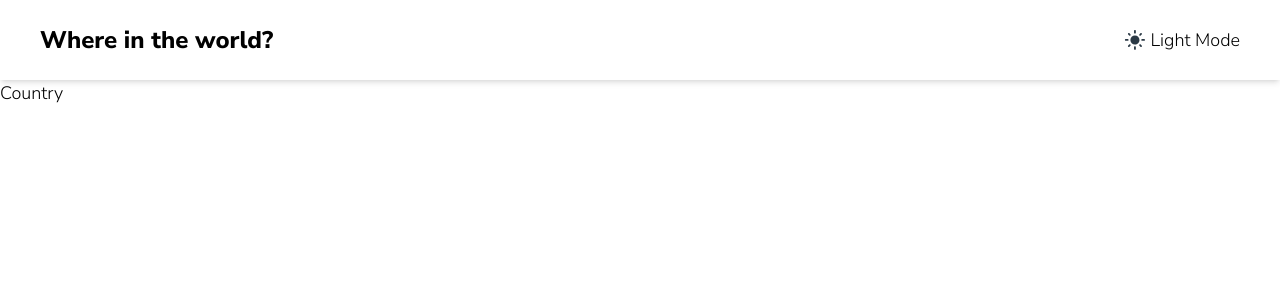
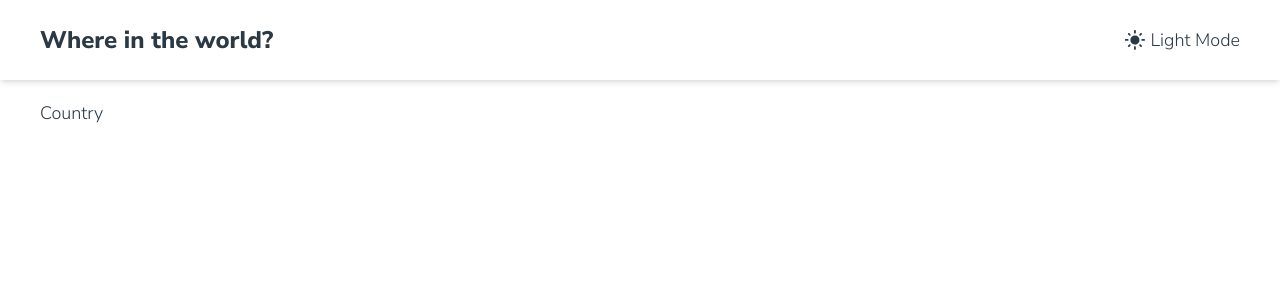
Before and after one commit to Daniel-Ezekiel/Countries-Wiki, a React (Vite) app: page /1 in a window 1280 px wide. Shown: the top 300 px of the page. Built offline with nearby package versions, Linux system fonts and the light colour scheme.

Commit message:
fix: updated theme across pages and fixed type error on ErrorPage component

```diff
--- a/src/App.tsx
+++ b/src/App.tsx
@@ -49,7 +49,7 @@ function App() {
   }, [theme]);
 
   return (
-    <div className='min-h-screen font-sans text-sm md:text-lg xl:text-xl'>
+    <div className='min-h-screen font-sans text-sm text-blue-700 md:text-lg xl:text-xl'>
       <Header currTheme={theme} handleThemeChange={changeTheme} />
       <React.StrictMode>
         <RouterProvider router={router} />
--- a/src/pages/Country.tsx
+++ b/src/pages/Country.tsx
@@ -1,5 +1,11 @@
 function Country() {
-  return <div>Country</div>;
+  return (
+    <main className='min-h-[90vh] p-4 dark:bg-blue-900 dark:text-white'>
+      <div className='max-w-[120rem] mx-auto'>
+        <section className='w-full'>Country</section>
+      </div>
+    </main>
+  );
 }
 
 export default Country;
--- a/src/pages/ErrorPage.tsx
+++ b/src/pages/ErrorPage.tsx
@@ -1,16 +1,25 @@
 import { useRouteError } from "react-router-dom";
 
 export default function ErrorPage() {
-  const error = useRouteError();
+  const error: unknown = useRouteError();
+  console.log(error);
   console.error(error);
 
   return (
-    <div id='error-page'>
-      <h1>Oops!</h1>
-      <p>Sorry, an unexpected error has occurred.</p>
-      <p>
-        <i>{error?.statusText || error?.message}</i>
-      </p>
+    <div
+      id='error-page'
+      className='min-h-[90vh] grid place-items-center dark:bg-blue-900 dark:text-white'
+    >
+      <div className='grid gap-3 text-center'>
+        <h1>Oops!</h1>
+        <p>Sorry, an unexpected error has occurred.</p>
+        <p>
+          <i>
+            {(error as Error)?.message ||
+              (error as { statusText?: string })?.statusText}
+          </i>
+        </p>
+      </div>
     </div>
   );
 }
```
